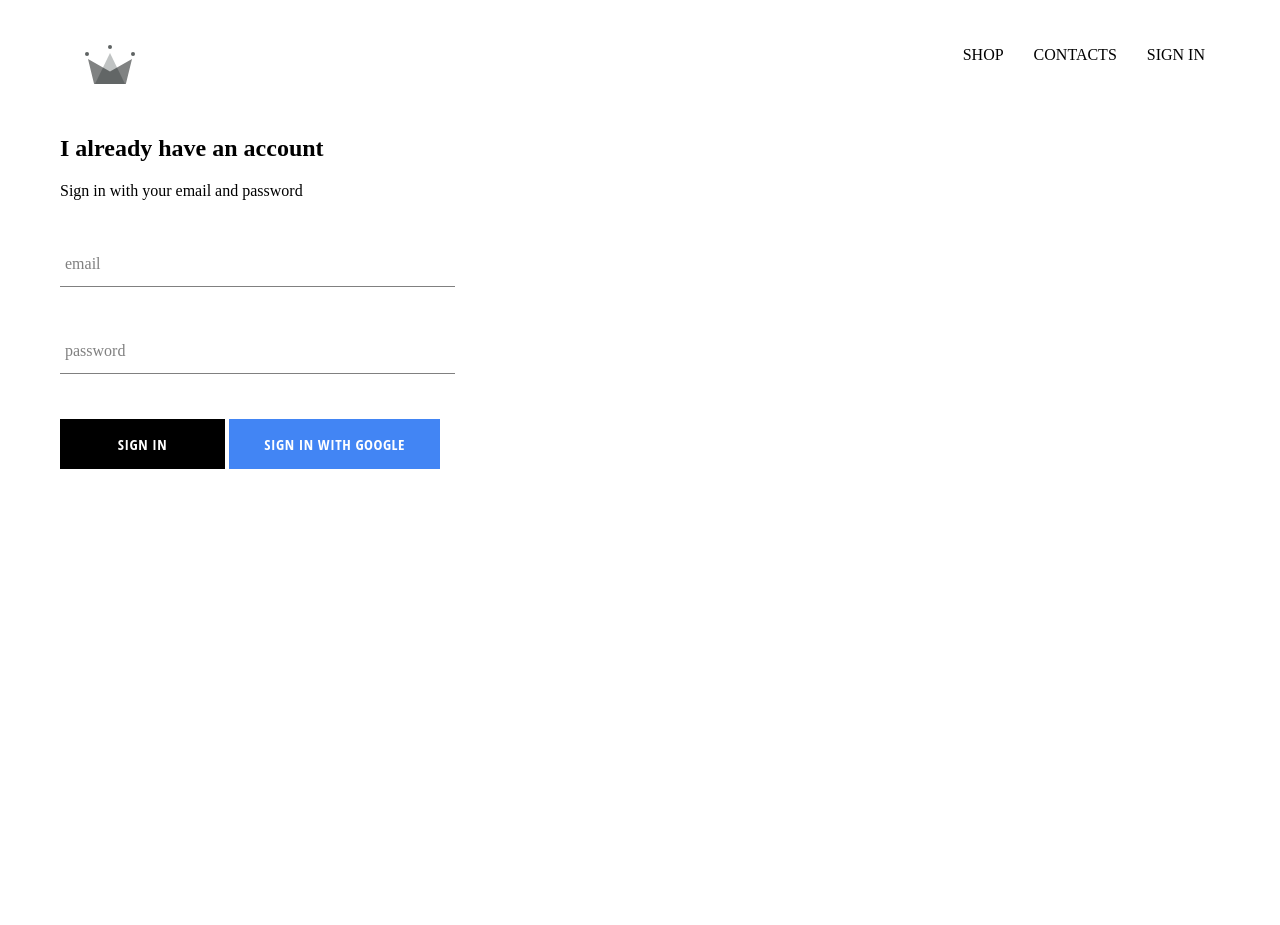
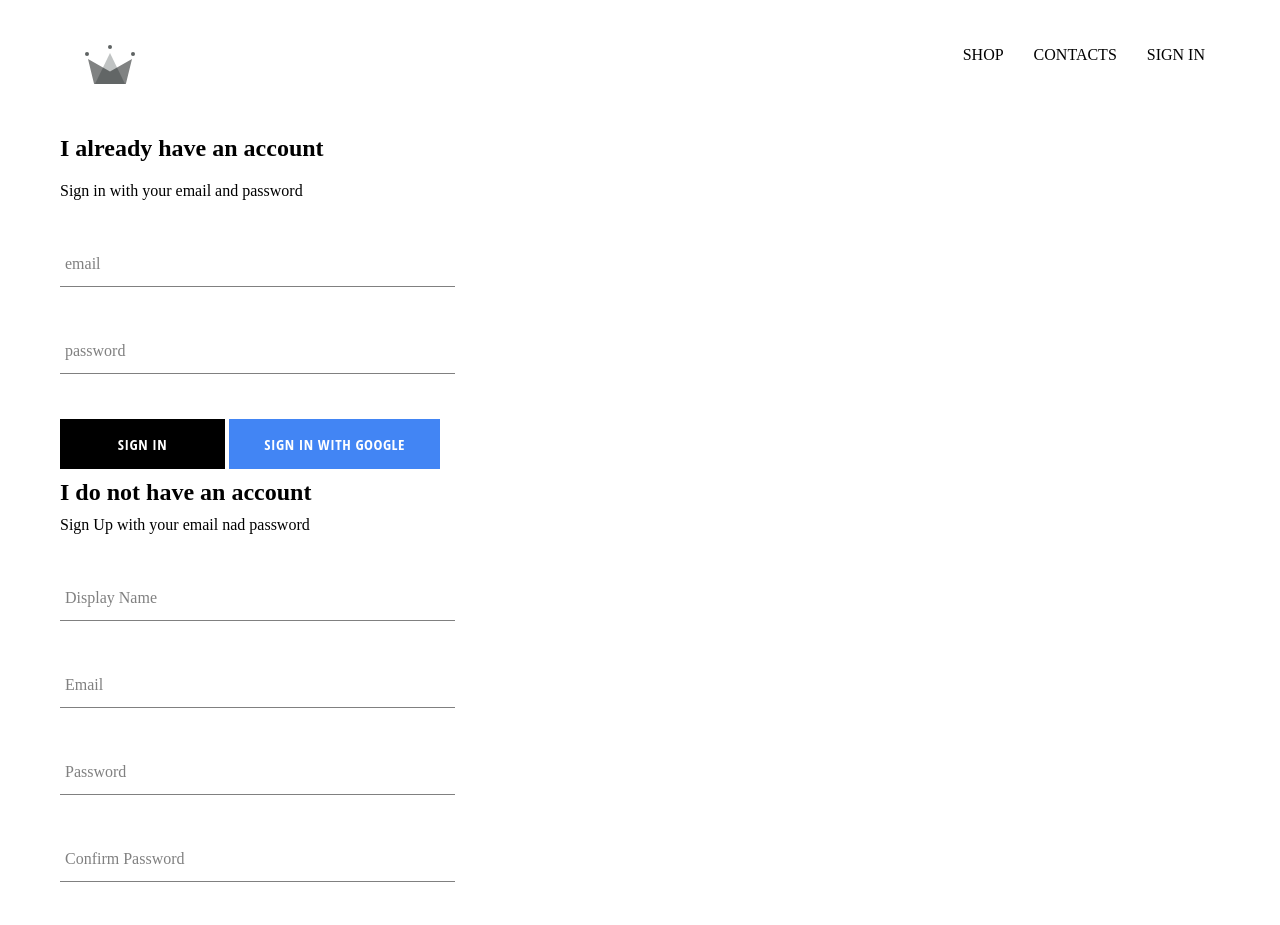
Before and after one commit to kevinabraham23/crwn-clothing, a React (Create React App) app: page /signin in a window 1280 px wide. Shown: the top 925 px of the page. Before the commit the page ends 800 px from the top, so only its background shows below. Built offline with nearby package versions, Linux system fonts and the light colour scheme; no server answers; a web font is replaced by a local one.

Commit message:
implemented firebase utils,included signup manually

```diff
--- a/src/App.js
+++ b/src/App.js
@@ -7,7 +7,7 @@
 
 import Header from './components/header/header.component';
 
-import { auth } from './firebase/firebase.utils';
+import { auth, createUserProfileDocument } from './firebase/firebase.utils';
 
 
 import './App.css';
@@ -26,11 +26,23 @@
 unsubcribeFromAuth = null;
 
 componentDidMount(){
-  this.unsubcribeFromAuth = auth.onAuthStateChanged(user => {
-    this.setState({ currentUser: user});
+  this.unsubcribeFromAuth = auth.onAuthStateChanged( async userAuth => {
+    if(userAuth){
+      const userRef= await createUserProfileDocument(userAuth);
 
-    console.log(user);
-  })
+      userRef.onSnapshot(snapShot => {
+        this.setState({
+          currentUser: {
+            id: snapShot.id,
+            ...snapShot.data()
+          }
+        })
+        console.log(this.state);
+      });
+
+    }
+      this.setState({ currentUser: userAuth  });
+  });
 }
 
 componentWillUnmount(){
--- /dev/null
+++ b/src/components/sign-up/sign-up.component.jsx
@@ -0,0 +1,95 @@
+import React from "react";
+
+import './sign-up.styles.scss';
+
+import FormInput from "../form-input/form-input.component";
+import CustomButton from "../custom-button/custom-button.component";
+
+import {auth, createUserProfileDocument} from '../../firebase/firebase.utils'
+
+class SignUp extends React.Component{
+    constructor(){
+        super();
+            this.state = {
+                displayName:'',
+                email:'',
+                password:'',
+                confirmPassword: ''
+            }
+    }
+
+    handleSubmit = async event => {
+        event.preventDefault();
+
+        const  { displayName, email, password, confirmPassword } = this.state;
+
+        if(password !== confirmPassword){
+            alert('passwords dont match');
+            return;
+        }
+
+        try{
+            const { user } = await auth.createUserWithEmailAndPassword(email,password)
+
+            await createUserProfileDocument(user,{displayName});
+
+            this.setState = ({
+                displayName:'',
+                email:'',
+                password:'',
+                confirmPassword: ''
+            })
+        } catch (error){
+            console.error(error);
+        }
+    };
+
+    handleChange = event => {
+        const { name,value} = event.target;
+
+        this.setState({[name]:value});
+    }
+
+    render(){
+        const {displayName,email,password,confirmPassword } = this.state
+        return(
+            <div className="sign-up">
+                <h2 className="title">I do not have an account</h2>
+                <span>Sign Up with your email nad password</span>
+                <form className="sign-up-form" onSubmit={this.handleSubmit}>
+                    <FormInput type='text'
+                            name = 'displayName'
+                            value={displayName}
+                            onChange={this.handleChange}
+                            label = 'Display Name'
+                            required
+                    />
+                    <FormInput type='email'
+                            name = 'email'
+                            value={email}
+                            onChange={this.handleChange}
+                            label = 'Email'
+                            required
+                    />
+                    <FormInput type='password'
+                            name = 'password'
+                            value={password}
+                            onChange={this.handleChange}
+                            label = 'Password'
+                            required
+                    />
+                    <FormInput type='password'
+                            name = 'confirmPassword'
+                            value={confirmPassword}
+                            onChange={this.handleChange}
+                            label = 'Confirm Password'
+                            required
+                    />
+                    <CustomButton type='submit'>SIGN UP </CustomButton>
+                </form>
+            </div>
+        )
+    }
+}
+
+export default SignUp
--- /dev/null
+++ b/src/components/sign-up/sign-up.styles.scss
@@ -0,0 +1,9 @@
+.sign-up{
+    display: flex;
+    flex-direction: column;
+    width: 380px;
+
+    .title{
+        margin:10px 0;
+    }
+}
--- a/src/firebase/firebase.utils.js
+++ b/src/firebase/firebase.utils.js
@@ -14,6 +14,33 @@
     measurementId: "G-4MBTCZRZLR"
   }
 
+export const createUserProfileDocument = async (userAuth,additionalData) => {
+  if(!userAuth) return;
+
+  const userRef = firestore.doc(`users/${userAuth.uid}`);
+
+  const snapShot = await userRef.get();
+
+  if(!snapShot.exists){
+    const { displayName, email} = userAuth;
+    const createdAt = new Date();
+
+
+    try{
+      await userRef.set({
+        displayName,
+        email,
+        createdAt,
+        ...additionalData
+      })
+    }catch(error){
+      console.log('error creating user', error.message);
+    }
+  }
+
+  return userRef;
+}
+
 firebase.initializeApp(config);
 
 export const auth = firebase.auth();
--- a/src/pages/sign-in-and-sign-up/sign-in-and-sign-up.component.jsx
+++ b/src/pages/sign-in-and-sign-up/sign-in-and-sign-up.component.jsx
@@ -1,11 +1,15 @@
 import React from "react";
 
 import SignIn from "../../components/sign-in/sign-in.component";
+import SignUp from "../../components/sign-up/sign-up.component";
 
 import './sign-in-and-sign-up.styles.scss';
 
 const SignInAndSignUpPage = () => (
-    <div className="sign-in-and-sign-up"><SignIn/></div>
+    <div className="sign-in-and-sign-up">
+        <SignIn/>
+        <SignUp/>
+    </div>
 )
 
 export default SignInAndSignUpPage;
--- a/src/pages/sign-in-and-sign-up/sign-in-and-sign-up.styles.scss
+++ b/src/pages/sign-in-and-sign-up/sign-in-and-sign-up.styles.scss
@@ -0,0 +1,7 @@
+sign-in-and-sign-up{
+    width:850px;
+    display:flex;
+    justify-content: space-between;
+    margin: 30px auto ;
+
+}
```
